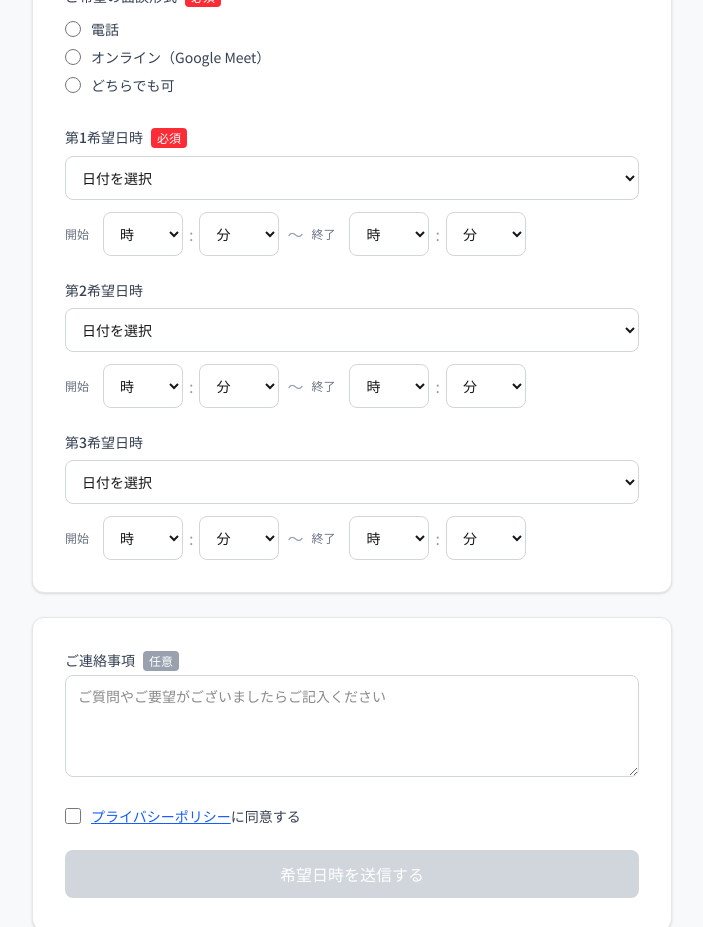
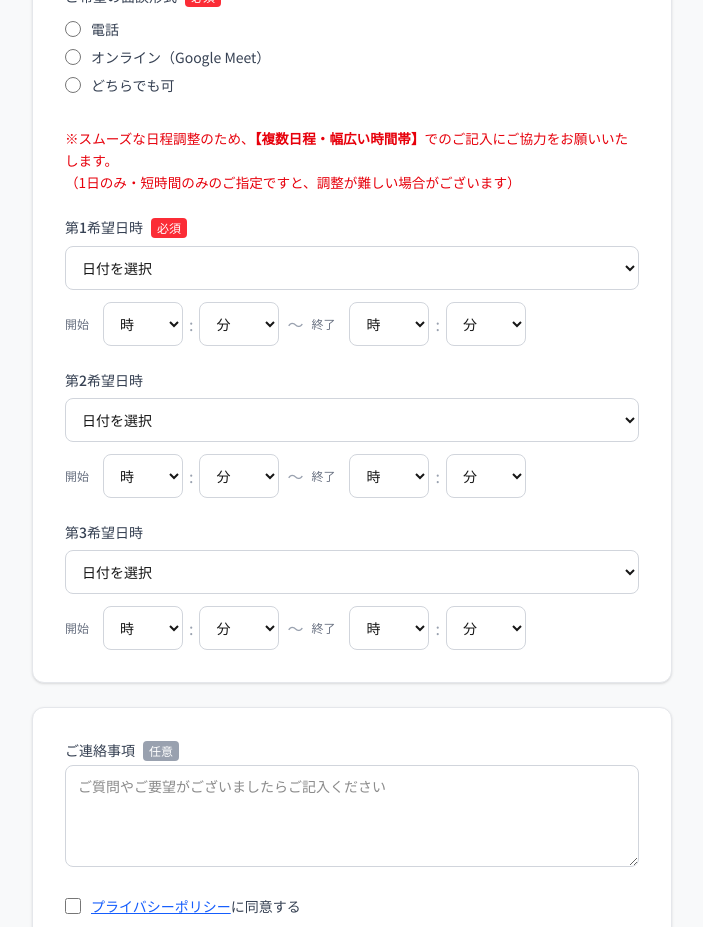
Before and after one commit to mnhhohno-glitch/scout-scheduler, a Next.js app: page / in a window 1280 px wide. Shown: the part 800-1727 px from the top of the page, without its empty margins (288-991 px from the left). Built offline with nearby package versions, Linux system fonts and the light colour scheme.

Commit message:
feat: 日程調整フォームに複数日程のお願い注釈を追加
Co-Authored-By: Claude Opus 4.6 <noreply@anthropic.com>

```diff
--- a/src/components/ScheduleForm.tsx
+++ b/src/components/ScheduleForm.tsx
@@ -285,6 +285,13 @@ export function ScheduleForm({ source }: { source?: string }) {
           )}
         </div>
 
+        {/* 複数日程のお願い */}
+        <p className="mb-6 text-[0.85rem] leading-relaxed text-red-600">
+          ※スムーズな日程調整のため、<span className="font-bold">【複数日程・幅広い時間帯】</span>でのご記入にご協力をお願いいたします。
+          <br />
+          （1日のみ・短時間のみのご指定ですと、調整が難しい場合がございます）
+        </p>
+
         {/* 希望日時 */}
         <div className="space-y-6">
           <DateTimePicker
```
